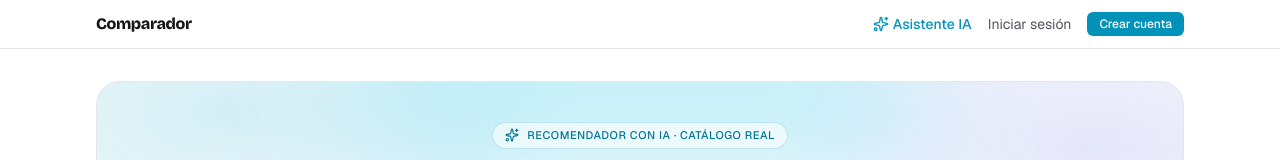
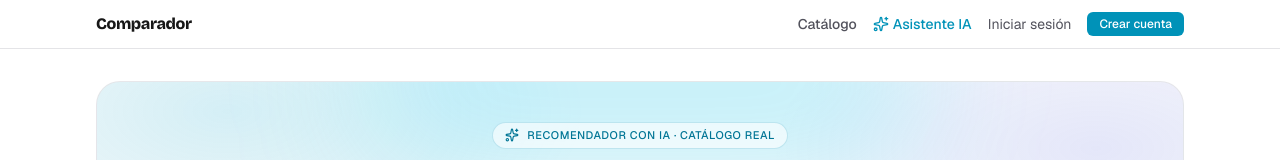
Before and after one commit to hcuevases/comparador-portatiles, a Next.js app: page / in a window 1280 px wide. Shown: the top 160 px of the page. Built offline with nearby package versions, Linux system fonts and the light colour scheme; no server answers.

Commit message:
feat(nav): 'Volver al catálogo' y enlace del navbar apuntan a /catalogo

```diff
--- a/components/back-to-catalog.tsx
+++ b/components/back-to-catalog.tsx
@@ -13,7 +13,7 @@ const LINK_CLASS =
 export function BackToCatalog() {
   const params = useSearchParams();
   const from = params.get('from');
-  const href = from ? `/?${from}` : '/';
+  const href = from ? `/catalogo?${from}` : '/catalogo';
   return (
     <Link href={href} className={LINK_CLASS}>
       ← Volver al catálogo
@@ -26,7 +26,7 @@ export function BackToCatalog() {
 // resto de la ficha se sigue prerenderizando.
 export function BackToCatalogFallback() {
   return (
-    <Link href="/" className={LINK_CLASS}>
+    <Link href="/catalogo" className={LINK_CLASS}>
       ← Volver al catálogo
     </Link>
   );
--- a/components/nav-bar.tsx
+++ b/components/nav-bar.tsx
@@ -24,6 +24,12 @@ export async function NavBar() {
         </Link>
 
         <nav className="flex items-center gap-4 text-sm">
+          <Link
+            href="/catalogo"
+            className="font-medium text-zinc-600 hover:text-zinc-900 dark:text-zinc-400 dark:hover:text-zinc-100"
+          >
+            Catálogo
+          </Link>
           <Link
             href="/asistente"
             className="inline-flex items-center gap-1 font-medium text-cyan-600 hover:text-cyan-700 dark:text-cyan-400 dark:hover:text-cyan-300"
```
